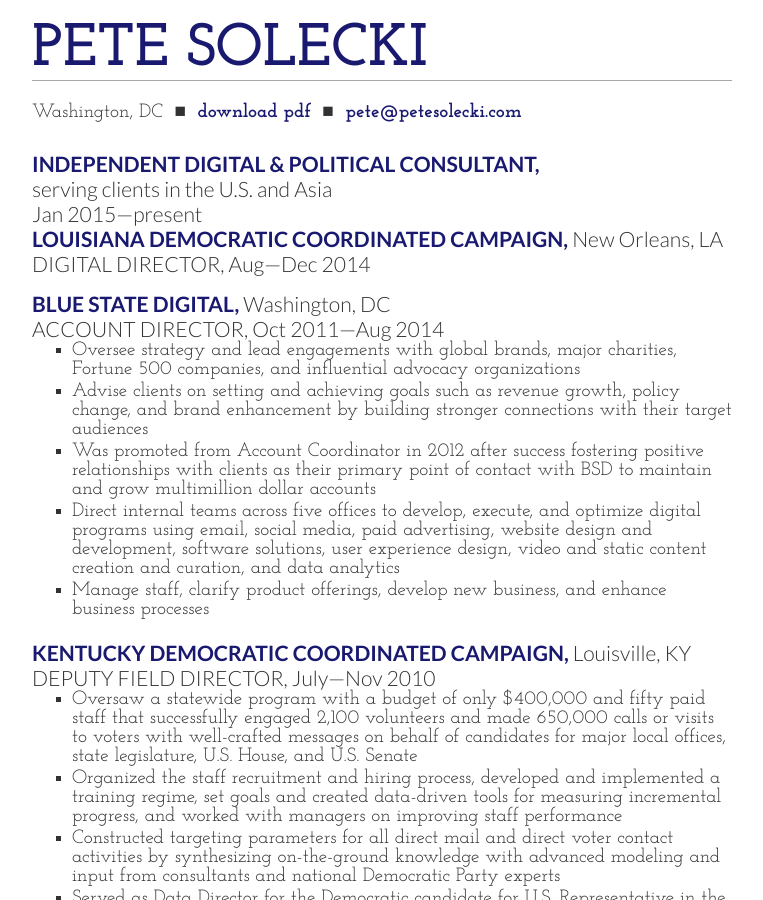
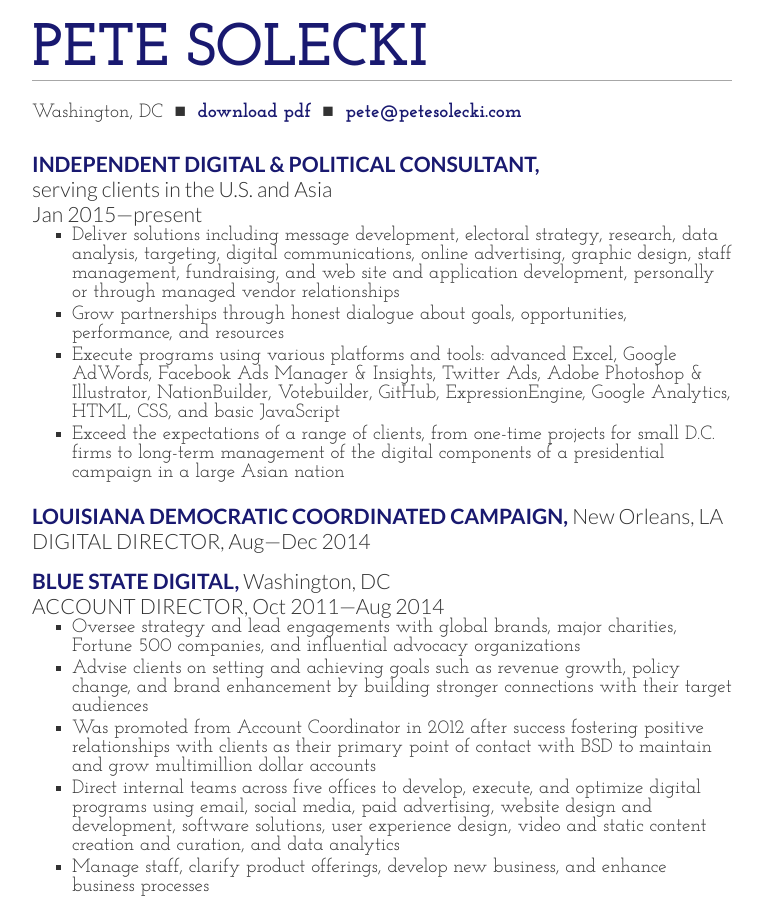
Before and after one commit to petesolecki/www-ps, a Jekyll site: the page resume/index-new.html, which Jekyll copies as it is, in a window 1280 px wide and 900 px high. Shown: the whole window, without its empty margins (258-1021 px from the left). Built offline with Jekyll 4.4.1, drawn with Linux system fonts in a browser that asks for light colours; Markdown is read by kramdown in place of the engine named in the settings.

Commit message:
res new
add bullets to index cons

```diff
--- a/resume/index-new.html
+++ b/resume/index-new.html
@@ -85,6 +85,22 @@
 			</em>
 		</p>
 	</div>
+
+	<ul>
+
+		<li>Deliver solutions including message development, electoral strategy, research, data analysis, targeting, digital communications, online advertising, graphic design, staff management, fundraising, and web site and application development, personally or through managed vendor relationships
+		</li>
+
+		<li>Grow partnerships through honest dialogue about goals, opportunities, performance, and resources
+		</li>
+
+		<li>Execute programs using various platforms and tools: advanced Excel, Google AdWords, Facebook Ads Manager & Insights, Twitter Ads, Adobe Photoshop & Illustrator, NationBuilder, Votebuilder, GitHub, ExpressionEngine, Google Analytics, HTML, CSS, and basic JavaScript
+		</li>
+
+		<li>Exceed the expectations of a range of clients, from one-time projects for small D.C. firms to long-term management of the digital components of a presidential campaign in a large Asian nation
+		</li>
+
+	</ul>
 
 	<div class="job-summary" itemprop="worksFor" itemscope itemtype="http://schema.org/OrganizationRole">
 		<p class="organization" itemprop="worksFor" itemscope itemtype="http://schema.org/Organization">
```
